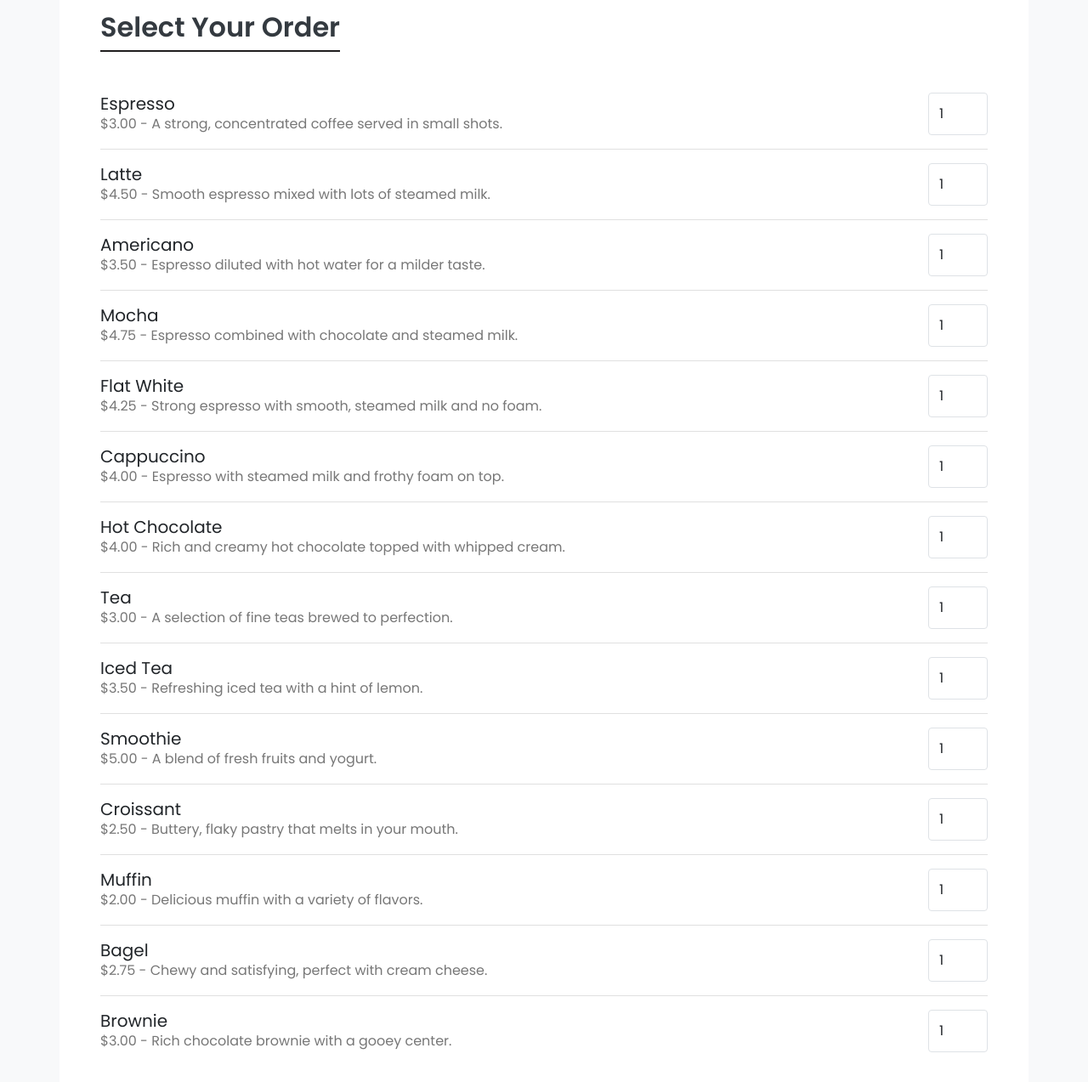
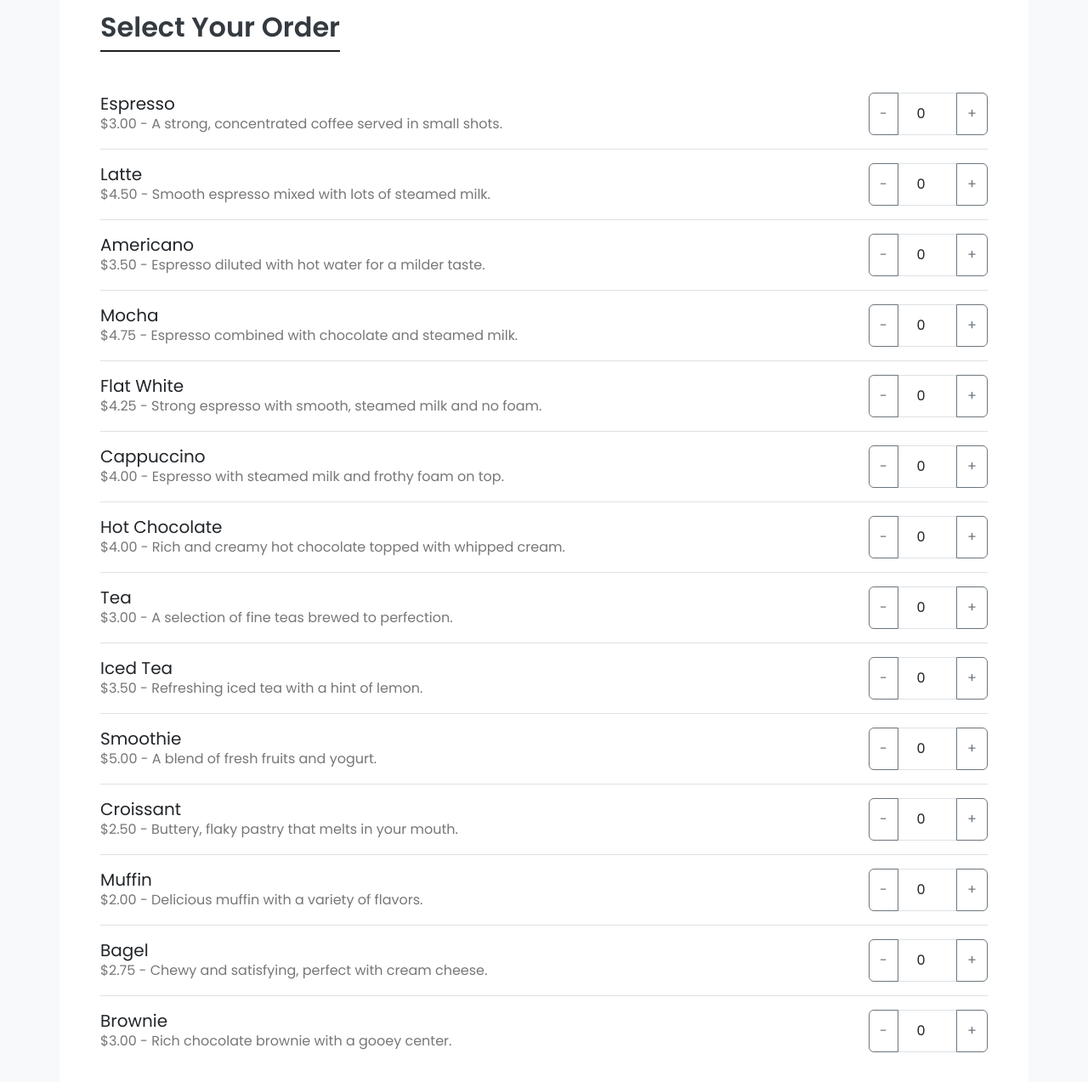
Before and after one commit to JukutPremium/CoffeeZone, a plain HTML site: page order.html in a window 1280 px wide. Shown: the part 867-2140 px from the top of the page at 85% size. Drawn offline with nearby package versions, Linux system fonts and the light colour scheme.

Commit message:
add button on order form

```diff
--- a/order.html
+++ b/order.html
@@ -15,6 +15,9 @@
         body {
             font-family: 'Poppins', sans-serif;
             background-color: #f8f9fa;
+        }
+        body.no-scroll {
+    overflow: hidden;
 }
 
         .navbar.scrolled {
@@ -39,7 +42,6 @@
                 opacity: 100;
             }
         }
-
 
         .order-header {
             background-color: #343a40;
@@ -144,7 +146,6 @@
             margin-bottom: 4rem;
         }
 
-
         .order-section h2 {
             font-size: 2rem;
             font-weight: 600;
@@ -188,8 +189,6 @@
             border-radius: 8px;
         }
 
-
-
         /* Make images responsive */
         .order-item img {
             max-width: 100px;
@@ -206,6 +205,7 @@
                 max-height: 80px;
             }
         }
+
         /* Preloader Styles */
         #preloader {
             position: fixed;
@@ -229,7 +229,7 @@
         }
 
         .preloader-img {
-            width: 100px; /* Sesuaikan ukuran gambar sesuai kebutuhan */
+            width: 100px;
             height: auto;
         }
 
@@ -238,8 +238,6 @@
             opacity: 0;
             visibility: hidden;
         }
-
-
     </style>
 </head>
 
@@ -289,7 +287,7 @@
 
     <!-- Order Header -->
     <section class="order-header" id="home" style="background-image: url('assets/bgbest.png');">
-        <div class="container" >
+        <div class="container">
             <h2 class="display-4 fw-bold">Order Form</h2>
             <p>Fill out this form to order your coffee. Enter your name, phone number, and choose your drink.</p>
         </div>
@@ -324,7 +322,11 @@
                         <h5>Espresso</h5>
                         <p>$3.00 - A strong, concentrated coffee served in small shots.</p>
                     </div>
-                    <input type="number" class="form-control ms-auto quantity" style="width: 70px;" value="1" min="0">
+                    <div class="input-group ms-auto" style="width: 140px;">
+                        <button class="btn btn-outline-secondary minus-btn" type="button">-</button>
+                        <input type="number" class="form-control text-center quantity" value="0" min="0">
+                        <button class="btn btn-outline-secondary plus-btn" type="button">+</button>
+                    </div>
                 </div>
 
                 <div class="order-item">
@@ -332,7 +334,11 @@
                         <h5>Latte</h5>
                         <p>$4.50 - Smooth espresso mixed with lots of steamed milk.</p>
                     </div>
-                    <input type="number" class="form-control ms-auto quantity" style="width: 70px;" value="1" min="0">
+                    <div class="input-group ms-auto" style="width: 140px;">
+                        <button class="btn btn-outline-secondary minus-btn" type="button">-</button>
+                        <input type="number" class="form-control text-center quantity" value="0" min="0">
+                        <button class="btn btn-outline-secondary plus-btn" type="button">+</button>
+                    </div>
                 </div>
 
                 <div class="order-item">
@@ -340,7 +346,11 @@
                         <h5>Americano</h5>
                         <p>$3.50 - Espresso diluted with hot water for a milder taste.</p>
                     </div>
-                    <input type="number" class="form-control ms-auto quantity" style="width: 70px;" value="1" min="0">
+                    <div class="input-group ms-auto" style="width: 140px;">
+                        <button class="btn btn-outline-secondary minus-btn" type="button">-</button>
+                        <input type="number" class="form-control text-center quantity" value="0" min="0">
+                        <button class="btn btn-outline-secondary plus-btn" type="button">+</button>
+                    </div>
                 </div>
 
                 <div class="order-item">
@@ -348,7 +358,11 @@
                         <h5>Mocha</h5>
                         <p>$4.75 - Espresso combined with chocolate and steamed milk.</p>
                     </div>
-                    <input type="number" class="form-control ms-auto quantity" style="width: 70px;" value="1" min="0">
+                    <div class="input-group ms-auto" style="width: 140px;">
+                        <button class="btn btn-outline-secondary minus-btn" type="button">-</button>
+                        <input type="number" class="form-control text-center quantity" value="0" min="0">
+                        <button class="btn btn-outline-secondary plus-btn" type="button">+</button>
+                    </div>
                 </div>
 
                 <div class="order-item">
@@ -356,7 +370,11 @@
                         <h5>Flat White</h5>
                         <p>$4.25 - Strong espresso with smooth, steamed milk and no foam.</p>
                     </div>
-                    <input type="number" class="form-control ms-auto quantity" style="width: 70px;" value="1" min="0">
+                    <div class="input-group ms-auto" style="width: 140px;">
+                        <button class="btn btn-outline-secondary minus-btn" type="button">-</button>
+                        <input type="number" class="form-control text-center quantity" value="0" min="0">
+                        <button class="btn btn-outline-secondary plus-btn" type="button">+</button>
+                    </div>
                 </div>
 
                 <div class="order-item">
@@ -364,7 +382,11 @@
                         <h5>Cappuccino</h5>
                         <p>$4.00 - Espresso with steamed milk and frothy foam on top.</p>
                     </div>
-                    <input type="number" class="form-control ms-auto quantity" style="width: 70px;" value="1" min="0">
+                    <div class="input-group ms-auto" style="width: 140px;">
+                        <button class="btn btn-outline-secondary minus-btn" type="button">-</button>
+                        <input type="number" class="form-control text-center quantity" value="0" min="0">
+                        <button class="btn btn-outline-secondary plus-btn" type="button">+</button>
+                    </div>
                 </div>
 
                 <!-- Non-Coffee Items -->
@@ -373,7 +395,11 @@
                         <h5>Hot Chocolate</h5>
                         <p>$4.00 - Rich and creamy hot chocolate topped with whipped cream.</p>
                     </div>
-                    <input type="number" class="form-control ms-auto quantity" style="width: 70px;" value="1" min="0">
+                    <div class="input-group ms-auto" style="width: 140px;">
+                        <button class="btn btn-outline-secondary minus-btn" type="button">-</button>
+                        <input type="number" class="form-control text-center quantity" value="0" min="0">
+                        <button class="btn btn-outline-secondary plus-btn" type="button">+</button>
+                    </div>
                 </div>
 
                 <div class="order-item">
@@ -381,7 +407,11 @@
                         <h5>Tea</h5>
                         <p>$3.00 - A selection of fine teas brewed to perfection.</p>
                     </div>
-                    <input type="number" class="form-control ms-auto quantity" style="width: 70px;" value="1" min="0">
+                    <div class="input-group ms-auto" style="width: 140px;">
+                        <button class="btn btn-outline-secondary minus-btn" type="button">-</button>
+                        <input type="number" class="form-control text-center quantity" value="0" min="0">
+                        <button class="btn btn-outline-secondary plus-btn" type="button">+</button>
+                    </div>
                 </div>
 
                 <div class="order-item">
@@ -389,7 +419,11 @@
                         <h5>Iced Tea</h5>
                         <p>$3.50 - Refreshing iced tea with a hint of lemon.</p>
                     </div>
-                    <input type="number" class="form-control ms-auto quantity" style="width: 70px;" value="1" min="0">
+                    <div class="input-group ms-auto" style="width: 140px;">
+                        <button class="btn btn-outline-secondary minus-btn" type="button">-</button>
+                        <input type="number" class="form-control text-center quantity" value="0" min="0">
+                        <button class="btn btn-outline-secondary plus-btn" type="button">+</button>
+                    </div>
                 </div>
 
                 <div class="order-item">
@@ -397,7 +431,11 @@
                         <h5>Smoothie</h5>
                         <p>$5.00 - A blend of fresh fruits and yogurt.</p>
                     </div>
-                    <input type="number" class="form-control ms-auto quantity" style="width: 70px;" value="1" min="0">
+                    <div class="input-group ms-auto" style="width: 140px;">
+                        <button class="btn btn-outline-secondary minus-btn" type="button">-</button>
+                        <input type="number" class="form-control text-center quantity" value="0" min="0">
+                        <button class="btn btn-outline-secondary plus-btn" type="button">+</button>
+                    </div>
                 </div>
 
                 <!-- Snacks -->
@@ -406,7 +444,11 @@
                         <h5>Croissant</h5>
                         <p>$2.50 - Buttery, flaky pastry that melts in your mouth.</p>
                     </div>
-                    <input type="number" class="form-control ms-auto quantity" style="width: 70px;" value="1" min="0">
+                    <div class="input-group ms-auto" style="width: 140px;">
+                        <button class="btn btn-outline-secondary minus-btn" type="button">-</button>
+                        <input type="number" class="form-control text-center quantity" value="0" min="0">
+                        <button class="btn btn-outline-secondary plus-btn" type="button">+</button>
+                    </div>
                 </div>
 
                 <div class="order-item">
@@ -414,7 +456,11 @@
                         <h5>Muffin</h5>
                         <p>$2.00 - Delicious muffin with a variety of flavors.</p>
                     </div>
-                    <input type="number" class="form-control ms-auto quantity" style="width: 70px;" value="1" min="0">
+                    <div class="input-group ms-auto" style="width: 140px;">
+                        <button class="btn btn-outline-secondary minus-btn" type="button">-</button>
+                        <input type="number" class="form-control text-center quantity" value="0" min="0">
+                        <button class="btn btn-outline-secondary plus-btn" type="button">+</button>
+                    </div>
                 </div>
 
                 <div class="order-item">
@@ -422,7 +468,11 @@
                         <h5>Bagel</h5>
                         <p>$2.75 - Chewy and satisfying, perfect with cream cheese.</p>
                     </div>
-                    <input type="number" class="form-control ms-auto quantity" style="width: 70px;" value="1" min="0">
+                    <div class="input-group ms-auto" style="width: 140px;">
+                        <button class="btn btn-outline-secondary minus-btn" type="button">-</button>
+                        <input type="number" class="form-control text-center quantity" value="0" min="0">
+                        <button class="btn btn-outline-secondary plus-btn" type="button">+</button>
+                    </div>
                 </div>
 
                 <div class="order-item">
@@ -430,24 +480,25 @@
                         <h5>Brownie</h5>
                         <p>$3.00 - Rich chocolate brownie with a gooey center.</p>
                     </div>
-                    <input type="number" class="form-control ms-auto quantity" style="width: 70px;" value="1" min="0">
+                    <div class="input-group ms-auto" style="width: 140px;">
+                        <button class="btn btn-outline-secondary minus-btn" type="button">-</button>
+                        <input type="number" class="form-control text-center quantity" value="0" min="0">
+                        <button class="btn btn-outline-secondary plus-btn" type="button">+</button>
+                    </div>
                 </div>
             </div>
 
-
-            <button type="submit" class="btn btn-primary mt-3" type="reset">Place Order</button>
+            <button type="submit" class="btn btn-primary mt-3">Place Order</button>
         </form>
     </section>
-
-
 
     <!-- Footer -->
     <footer class="py-5" style="background-color: rgb(251, 253, 255);">
         <div class="container text-center">
             <a href="#home" class="text-decoration-none">
-                <p class="display-4 mb-5  text-dark">CoffeeZone</p>
+                <p class="display-4 mb-5 text-dark">CoffeeZone</p>
             </a>
-            <small class="text-dark">&copy; Copyright by Astera Development. all rights reserved.</small>
+            <small class="text-dark">&copy; Copyright by Astera Development. All rights reserved.</small>
         </div>
     </footer>
 
@@ -456,6 +507,7 @@
 
     <!-- Popper Javascript -->
     <script src="js/popper.min.js"></script>
+
     <!-- AOS JavaScript -->
     <script src="https://unpkg.com/aos@2.3.1/dist/aos.js"></script>
 
@@ -463,12 +515,12 @@
         AOS.init();
 
         // Close navbar on link click (for mobile)
-        document.addEventListener('DOMContentLoaded', function() {
+        document.addEventListener('DOMContentLoaded', function () {
             const navbarToggler = document.querySelector('.navbar-toggler');
             const navbarCollapse = document.querySelector('.navbar-collapse');
 
-            document.querySelectorAll('.nav-link').forEach(function(link) {
-                link.addEventListener('click', function() {
+            document.querySelectorAll('.nav-link').forEach(function (link) {
+                link.addEventListener('click', function () {
                     if (navbarToggler && navbarCollapse.classList.contains('show')) {
                         navbarToggler.click();
                     }
@@ -477,7 +529,7 @@
         });
 
         // Show preloader and hide scroll
-        document.addEventListener('DOMContentLoaded', function() {
+        document.addEventListener('DOMContentLoaded', function () {
             document.body.classList.add('no-scroll');
 
             // Remove preloader and enable scroll after 2 seconds
@@ -489,9 +541,28 @@
                 document.body.classList.remove('no-scroll');
             }, 1000);
         });
+
+        // Handle minus button click
+        document.querySelectorAll('.minus-btn').forEach(function (button) {
+            button.addEventListener('click', function () {
+                let input = this.nextElementSibling;
+                let value = parseInt(input.value, 10);
+
+                if (value > 0) {
+                    input.value = value - 1;
+                }
+            });
+        });
+
+        // Handle plus button click
+        document.querySelectorAll('.plus-btn').forEach(function (button) {
+            button.addEventListener('click', function () {
+                let input = this.previousElementSibling;
+                let value = parseInt(input.value, 10);
+                input.value = value + 1;
+            });
+        });
     </script>
-
-
 </body>
 
 </html>
```
Also changed, not shown: menu.html (+3 -0 lines). Lines whose indentation alone changed are shown as unchanged.
